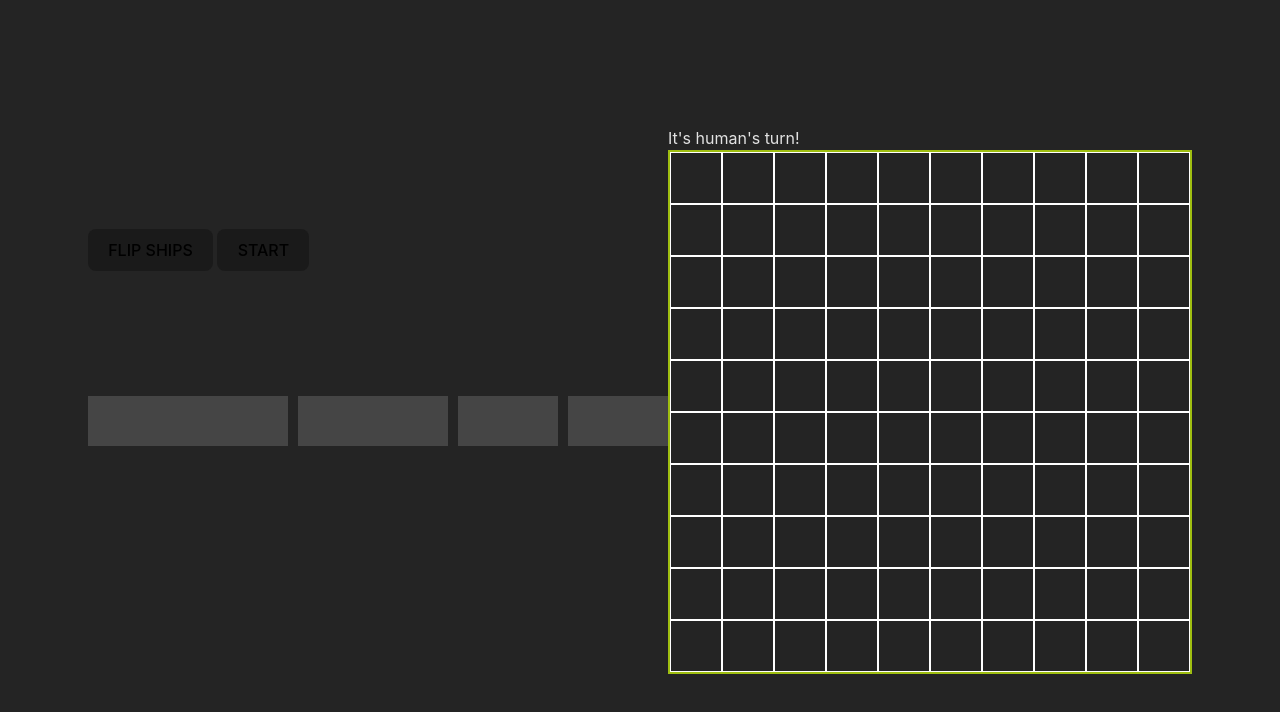
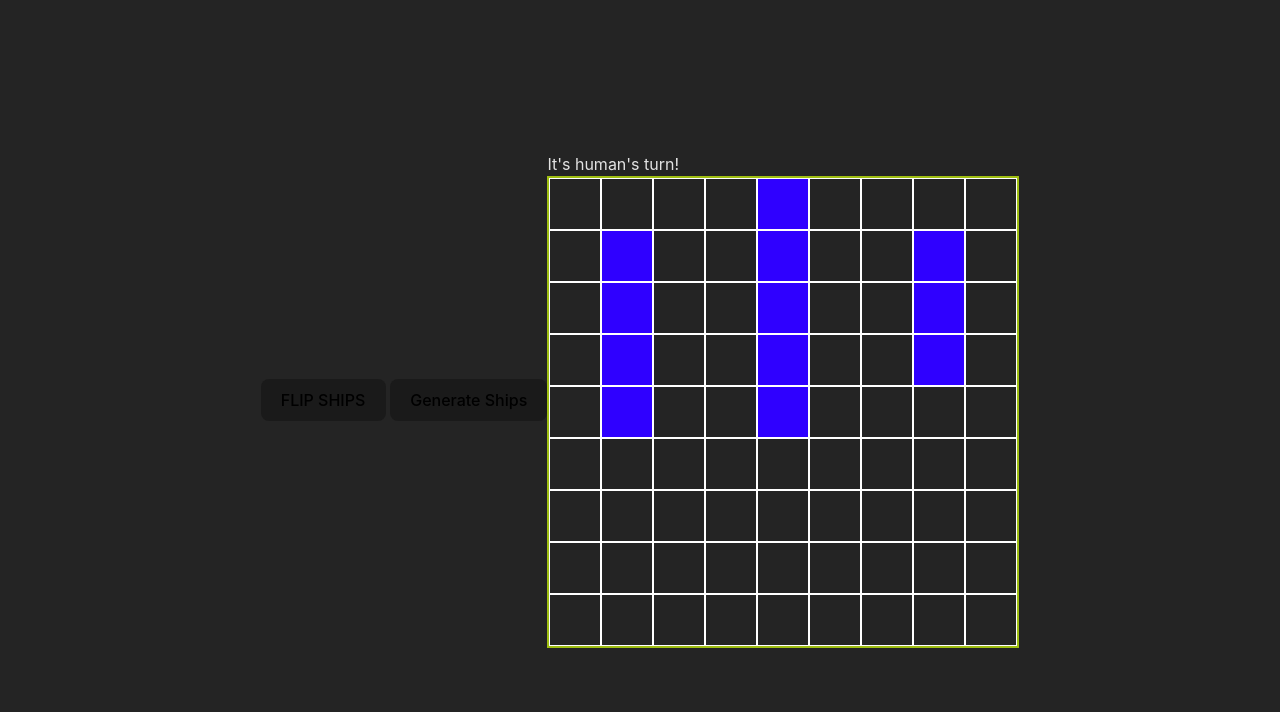
Before and after one commit to Michaui/16-Battleship, a website built with Vite: page Battleship/index.html in a window 1280 px wide. Built offline with nearby package versions, Linux system fonts and the light colour scheme.

Commit message:
Generate, check collision and place ship in board and show in UI board.
Check with Jest all gameboard functions.

```diff
--- a/Battleship/frame.js
+++ b/Battleship/frame.js
@@ -1,12 +1,14 @@
 //Collect all ships under shipContainer after button selector
-const container = document.querySelector('#shipContainer'); //select first
-const shipContainer = container.querySelectorAll('div'); //select all divs and return as array
+// const container = document.querySelector('#shipContainer'); //select first
+// const shipContainer = container.querySelectorAll('div'); //select all divs in shipContainer and return as array
+
+
 
 const flipBtn = document.querySelector('.flipBtn');
-const startBtn = document.querySelector('.startBtn');
+// const startBtn = document.querySelector('.startBtn');
+
 
 let angle = '0'
-
 function flip() {
     // console.log(shipContainer.children); Do not work because of flipBtn. Just want ship Divs.
     //const optionShips = (Array.from(shipContainer)); //returns all 4 ship divs and set it as array.
@@ -21,15 +23,12 @@ function flip() {
     Wenn die Bedingung falsch ist, wird valueIfFalse ('0') zurückgegeben.
     */
 
-/*     if (angle === '0'){shipContainer.style.width = '100px'}
+/*  if (angle === '0'){shipContainer.style.width = '100px'}
     else {shipContainer.style.width = '200px'}; */
 
-    shipContainer.forEach((ship) => {
-        // Drehe jedes Schiff
-        ship.style.transform = `rotate(${angle}deg)`;
-      }); //shipContainer is allready an array.
-
-
+    shipContainer.forEach((ship) => { //shipContainer is an array.
+        ship.style.transform = `rotate(${angle}deg)`; // Drehe jedes Schiff
+      });
 }
 
 flipBtn.addEventListener('click', flip);
--- a/Battleship/game.js
+++ b/Battleship/game.js
@@ -44,12 +44,10 @@ class Game {
     this.updateTurnDisplay();
     this.humanBoard.drawMap(); // draw board for human player
     this.computerBoard.drawMap(); // draw board for computer player
+    this.humanBoard.placeShipsRandomly(this.humanBoard.ships); // draw board for computer player
+    // this.computerBoard.placeShipsRandomly(this.computerBoard.ships); // draw board for computer player
+
   }
-
-  // Place Ships for human and computer player
-  //Create ships
-  //placeShipsRandomly(ships) for computer
-  //Palce ships for human player
 
   switchTurn() {
     this.currentPlayer = this.currentPlayer === "human" ? "computer" : "human";
--- a/Battleship/gameboard.js
+++ b/Battleship/gameboard.js
@@ -2,7 +2,7 @@ import Ship from "./ship.js";
 
 // Gameboard Class Properties
 class Gameboard {
-  constructor(player, boardID, boardSize = 10) {
+  constructor(player, boardID, boardSize = 9) {
     this.player = player; //Declartion gameboard for human and computer player
     this.boardElement = document.getElementById(boardID); // boardElement: declaration board
     this.boardSize = boardSize; // sizeX, sizeY: dimensions of the board (int)
@@ -24,26 +24,24 @@ class Gameboard {
     // this.boardElement.innerHTML = ""; Only nescessery if you call drawMap as class method again:
     this.boardElement.style.gridTemplateColumns = `repeat(${this.boardSize}, 1fr)`; //Rows defined by method loops
 
-    for (let row = 0; row < this.boardSize; row++) {
-      for (let col = 0; col < this.boardSize; col++) {
+    for (let col = 0; col < this.boardSize; col++) {
+      for (let row = 0; row < this.boardSize; row++) {
         // console.log(`Drawing map for ${this.player}`);
         const square = document.createElement("div");
         square.classList.add("square");
         square.dataset.row = row;
         square.dataset.col = col;
-        // square.style.width = "50px"; //Defined by SCSS.
-        // square.style.height = "50px";
+        // square.style.width = "50px"; square.style.height = "50px"; //Defined by SCSS.
         this.boardElement.appendChild(square);
         this.squares.push(square); //push square to squares array
       }
     }
 
-    if (this.boardElement.id == 'computerBoardID'){ //<div id="computerBoardID"></div>
+    if (this.boardElement.id == 'computerBoardID') { //<div id="computerBoardID"></div>
       this.boardElement.style.display = 'none'; //Disable Computerboard
     }
   }
 
-  //??????
   //getDrawedSquare: Nehme aus dem drawMap die richtige Kachel
   //Nächste Methode drawShip() und zeichne darauf das schiff?
   //getSquare(row, col){
@@ -62,33 +60,38 @@ class Gameboard {
         console.log(foundShip); // Ausgabe: Ship { id: 2, length: 4 }
     */
     return [
-      new Ship(1, 5), //(id,length)
-      new Ship(2, 4),
-      new Ship(3, 3),
-      new Ship(4, 2),
+      new Ship(0, "destroyer", 5), //(id,length)
+      new Ship(1, "submarine", 4),
+      new Ship(2, "battleship", 3),
+      // new Ship(3, "carrier", 2)
     ];
   }
 
 
   //Place ship on boardgame: main.js event
   placeShip(ship, x, y) {
-    if (this.canPlaceShip(ship, x, y)) {
-      //Verhlaten this. klören! Woher weiß welches Board dran ist.?????????
-      const { shipLength, direction } = ship; //WAS PASSIERT HIER??????????????????????????
+    if (this.canPlaceShip(ship, x, y)) { //Check if true
+      const { shipLength, direction } = ship; //Hole die Attribute aus dem Objekt: 3, horizontal und speicher sie in die Variablen  shipLength und direction.
 
-      ship.setPosition([x, y]); // Set the starting position of the ship instance/object
-      ship.direction = direction; // Ensure direction is set correctly
+      ship.setPosition(x, y); // Set the starting position of the ship instance/object
+      // ship.direction = direction; // Ensure direction is set correctly
 
       if (direction === "horizontal") {
         for (let i = 0; i < shipLength; i++) {
           /*Set the ship horizontally:
           The ship object is not copied or instantiated three times!
           Instead, each of the shipLength positions in the board array is REFERENCED to the same ship object.*/
-          this.board[y][x + i] = ship;
+          this.board[x][y + i] = ship;
+          this.drawShipSquare(x, y + i);
+          console.log(ship)
+          console.log(this.board)
         }
       } else if (direction === "vertical") {
         for (let i = 0; i < shipLength; i++) {
-          this.board[y + i][x] = ship; // Set the ship vertically
+          this.board[x + i][y] = ship; // Set the ship vertically
+          this.drawShipSquare(x + i, y);
+          console.log(ship)
+          console.log(this.board)
         }
       }
 
@@ -98,26 +101,31 @@ class Gameboard {
       }
     } else {
       console.error("Cannot place ship here!");
+      //------ADD UI FUNCTION FOR "CANT PLACING A SHIP ONLY FOR HUMAN PLAYER!!!!!!!"
     }
-    //------ADD UI FOR PLACING A SHIP!!!!!!!
   }
 
 
   // Check if a ship can be placed on the board
   canPlaceShip(ship, x, y) {
+    if (isNaN(x) || isNaN(y)) { //Check random x,y coordinates
+      console.error(`Invalid coordinates in canPlaceShip: x=${x}, y=${y}`);
+      return false;
+    }
+
     // Extrahierung: wie z.B.: const shipLength = ship.shipLength;
     const { shipLength, direction } = ship;
 
     if (direction === "horizontal") {
-      if (x + shipLength > this.boardSize) return false; // Out of bounds
+      if (y + shipLength > this.boardSize) return false; // Out of bounds
       for (let i = 0; i < shipLength; i++) {
-        if (this.board[y][x + i] !== null) return false; // Collision detected
+        if (this.board[x][y + i] !== null) return false; // Collision detected
       }
     } //(direction === "vertical")
     else {
-      if (y + shipLength > this.boardSize) return false; // Out of bounds
+      if (x + shipLength > this.boardSize) return false; // Out of bounds
       for (let i = 0; i < shipLength; i++) {
-        if (this.board[y + i][x] !== null) return false; // Collision detected
+        if (this.board[x + i][y] !== null) return false; // Collision detected
       }
     }
 
@@ -131,14 +139,17 @@ class Gameboard {
       let placed = false;
 
       while (!placed) {
-        const direction = Math.random() < 0.5 ? "horizontal" : "vertical";
-        const x = Math.floor(Math.random() * this.board.boardSize);
-        const y = Math.floor(Math.random() * this.board.boardSize);
-        ship.setRandomDirection();
+        const direction = Math.random() < 0.5 ? "vertical" : "horizontal";
+        ship.direction = direction;
+        const x = Math.floor(Math.random() * this.boardSize); //Fehler -> this.boardSize, statt this.board.boardSize
+        const y = Math.floor(Math.random() * this.boardSize);
 
-        if (this.board.canPlaceShip(ship, x, y)) {
-          this.board.placeShip(ship, x, y);
+        if (this.canPlaceShip(ship, x, y)) {
+          this.placeShip(ship, x, y);
+          console.log(`Ship ${ship.id} placed successfully at (${x}, ${y}) with direction ${direction}!`);
           placed = true;
+        } else {
+          console.log(`Cannot place ship ${ship.id} at (${x}, ${y}) -> Retry`);
         }
       }
     });
@@ -146,23 +157,25 @@ class Gameboard {
 
   //updateSquare() // Update square
 
+  drawShipSquare(x, y) { //------ADD UI FOR PLACING A SHIP!!!!!!!
+    const square = this.squares.find((sq) => sq.dataset.row == (y) && sq.dataset.col == (x));
+    square.classList.add("ship");
+  }
+
+
   //handles an attack on the board, checks if a ship is hit
-  receiveAttack(x, y) {
+  receiveAttack(x, y) { //Wird aufgerufen mit player.gameboard.receiveAttack(x,y).
     //if (this.board[y][x] !== null) {
 
-    //------- Warum kann hier einfach this.board stehen? ???????????????????????
-    //------- obwohl vielleicht nicht klar ist welcher Spieler dran ist?????????
-    //------- Und warum funktiniert this.board[y][x] für target zur Überorpfüng: Warum kein () oder [,]?????????
-    //------- board ist doch ein Array im Array, warum geht dann this.board[y][x]
     const target = this.board[y][x]; //gameboard y,x VS. graph x,y
+    // const ship = this.board[y][x]; // Get the ship object
 
     if (target !== null) {
       const ship = target; //Set target as ship aka Object einfach mit this.board[y][x] herausholen?????????????????????????
-      // const ship = this.board[y][x]; // Get the ship object
 
       const hitPosition = ship.direction === "horizontal"
-        ? x - ship.position[0] //Abfrage der Position des Objekt Ships ship.position[0] (x-Kooridnate, weil sich nur bei Horizonzale die Zahl ändert "changes"; y-Koordinate bleibt konstant, weil sich die Höhe nicht ändert), heißt ship.position [x-Position] beziehungsweise überschreiben von this.position = null; oder ship.position = [x=2, y=3]
-        : y - ship.position[1]; //Abfrage der Position des Objekt Ships ship.position[1] (y-Koordinate, weil sich nur bei Vertikal die Zahl ändert "changes"; x-Koordinate bleibt konstant, weil sich die breite nicht ändert), heißt ship.position [y-Position] beziehungsweise überschreiben von this.position = null;
+        ? x - ship.position[0] //y, x: Abfrage der Position des Objekt Ships ship.position[0] (x-Kooridnate, weil sich nur bei Horizonzale die Zahl ändert "changes"; y-Koordinate bleibt konstant, weil sich die Höhe nicht ändert), heißt ship.position [x-Position] beziehungsweise überschreiben von this.position = null; oder ship.position = [x=2, y=3]
+        : y - ship.position[1]; //y, x: Abfrage der Position des Objekt Ships ship.position[1] (y-Koordinate, weil sich nur bei Vertikal die Zahl ändert "changes"; x-Koordinate bleibt konstant, weil sich die breite nicht ändert), heißt ship.position [y-Position] beziehungsweise überschreiben von this.position = null;
       /*
       The line ship.position[0] is set in the placeShip() method when the ship is positioned by:
       placeShip(ship, x, y){... ship.setPosition([x, y]) ...}
@@ -176,9 +189,6 @@ class Gameboard {
         Wenn das Schiff horizontal liegt, interessiert uns die x-Koordinate.
 
         Berechnung:
-
-        javascript
-        Code kopieren
         hitPosition = x - ship.position[0]; // 4 - 2 = 2
       */
 
--- a/Battleship/index.html
+++ b/Battleship/index.html
@@ -10,14 +10,15 @@
 
     <div class="">
       <button class="flipBtn">FLIP SHIPS</button>
-      <button class="startBtn">START</button>
+      <!-- <button class="startBtn">START</button> -->
+      <button class="generateBtn">Generate Ships</button>
 
-      <div id="shipContainer">
+      <!-- <div id="shipContainer">
         <div class="destroyer-preview" draggable="true"></div>
         <div class="submarine-preview" draggable="true"></div>
         <div class="battleship-preview" draggable="true"></div>
         <div class="carrier-preview" draggable="true"></div>
-      </div>
+      </div> -->
   </div>
     <div class="container">
       <div id="turnDisplay"></div>
--- a/Battleship/main.js
+++ b/Battleship/main.js
@@ -7,6 +7,8 @@ const game = new Game();
 
 // Start the game to initialize everything
 game.startGame();
+
+
 
 // Assuming you have a reference to the game and squares
 const squares = document.querySelectorAll(".square"); // Get all square elements
--- a/Battleship/ship.js
+++ b/Battleship/ship.js
@@ -1,19 +1,20 @@
 // Ship Class Properties
 class Ship {
-  constructor(id, shipLength = 3) {
+  constructor(id, name, shipLength = 3) {
+    this.name = name;
     this.id = id; // id: unique identifier for the ship (int or string)
-    this.position = null; //startposition is null as default
+    this.position = [];
     this.shipLength = shipLength; // length: size of the ship (int)
     this.hits = Array(shipLength).fill(false); // track hits on the ship [false,false,false]
     this.sunk = false; // sunk: true if the ship is sunk (boolean)
     this.direction = "horizontal"; // orientation of the ship (default:'horizontal','vertical')
-    this.previousPosition = null; //Default set initial position as null.
+    this.previousPosition = [];
   }
 
   // ClassMethods
-  setPosition(newPosition) {
-    this.previousPosition = [...this.position]; //Save previous as copy from this.position.
-    this.position = newPosition;
+  setPosition(x,y) {
+    this.previousPosition = x,y; //Save previous as copy from this.position.
+    this.position = [x, y];
     console.log(`sat on ${this.position}`)
   }
 
@@ -35,11 +36,6 @@ class Ship {
     this.direction =
       this.direction === "horizontal" ? "vertical" : "horizontal";
   }
-
-  setRandomDirection() {
-    // Sets the ship's direction randomly
-    this.direction = Math.random() < 0.5 ? "horizontal" : "vertical"; //Random number between 0-1 -> condition
-  }
 }
 
 export default Ship; // Exportiere die Klasse als Default
--- a/Battleship/style.scss
+++ b/Battleship/style.scss
@@ -141,6 +141,11 @@ height:300px;
   background-color: red;
 }
 
+/* Treffer */
+.square.ship {
+  background-color: rgb(47, 0, 255);
+}
+
 /* Verfehlter Angriff */
 .square.missed {
   background-color: blue;
```
Also changed, not shown: Battleship/function.test.js (+38 -5 lines).
